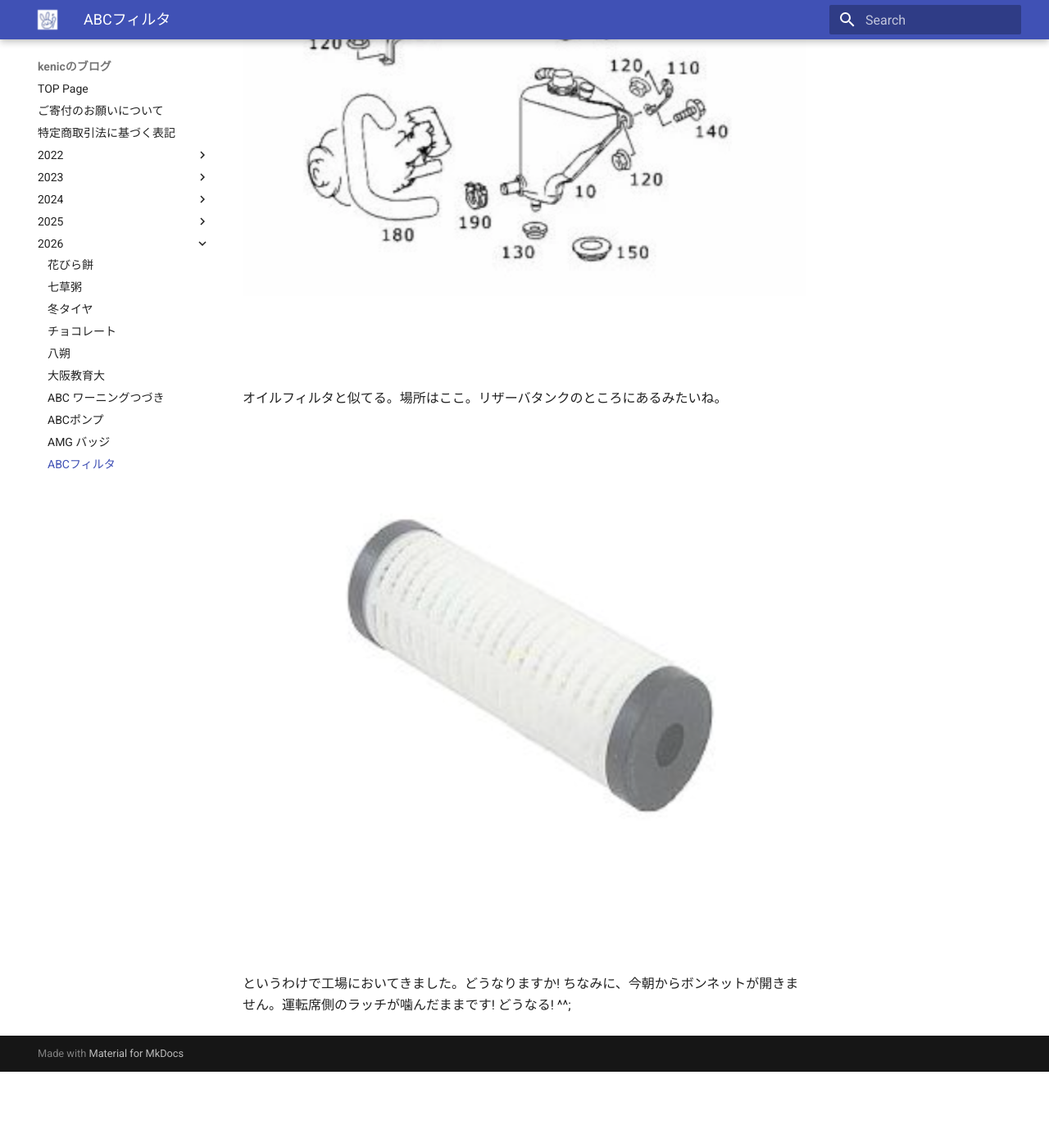
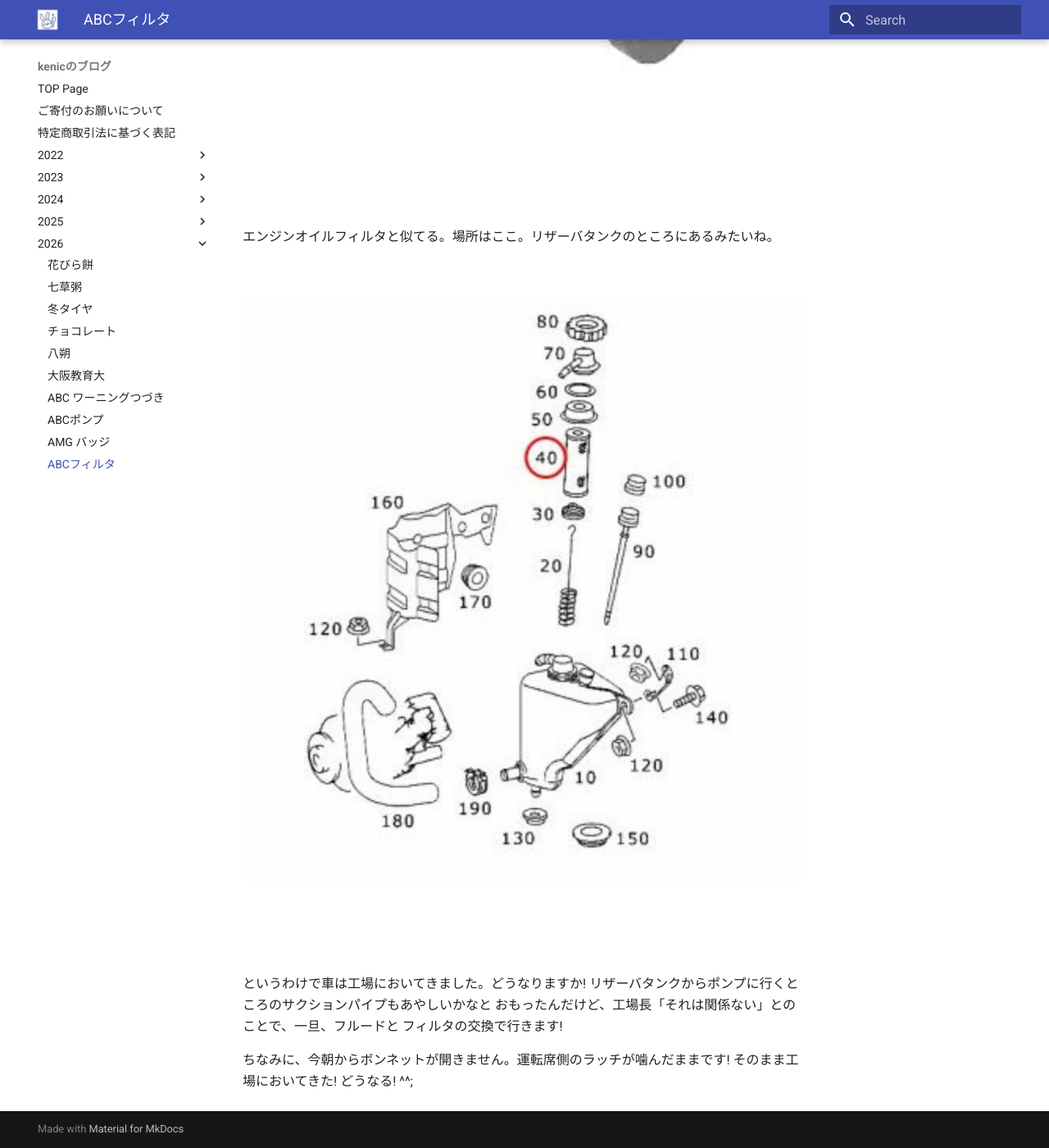
Before and after one commit to kenic/kenic.github.io, an MkDocs documentation site: the page built from docs/2026/0219ABC.md, in a window 1280 px wide and 1400 px high, scrolled down 644 px. Shown: the whole window at 82% size. Built offline with MkDocs 1.6.1 and Material for MkDocs 9.7.7, drawn with Linux system fonts in a browser that asks for light colours; before the commit the page ends 1951 px from its top, so only the background shows below that.

Commit message:
minor fix

```diff
--- a/docs/2026/0219ABC.md
+++ b/docs/2026/0219ABC.md
@@ -6,9 +6,13 @@ ABCのポンプが超高いので、リビルドなり、交換なりは最後
 
 ![ABC-filter](ABC-filter.png)
 
-オイルフィルタと似てる。場所はここ。リザーバタンクのところにあるみたいね。
+エンジンオイルフィルタと似てる。場所はここ。リザーバタンクのところにあるみたいね。
 
 ![ABC-parts-list](ABC-parts-list.png)
 
-というわけで工場においてきました。どうなりますか!
-ちなみに、今朝からボンネットが開きません。運転席側のラッチが噛んだままです! どうなる! ^^;
+というわけで車は工場においてきました。どうなりますか!
+リザーバタンクからポンプに行くところのサクションパイプもあやしいかなと
+おもったんだけど、工場長「それは関係ない」とのことで、一旦、フルードと
+フィルタの交換で行きます!
+
+ちなみに、今朝からボンネットが開きません。運転席側のラッチが噛んだままです! そのまま工場においてきた! どうなる! ^^;
```
Also changed, not shown: docs/2026/ABC-filter.png, docs/2026/ABC-parts-list.png.
